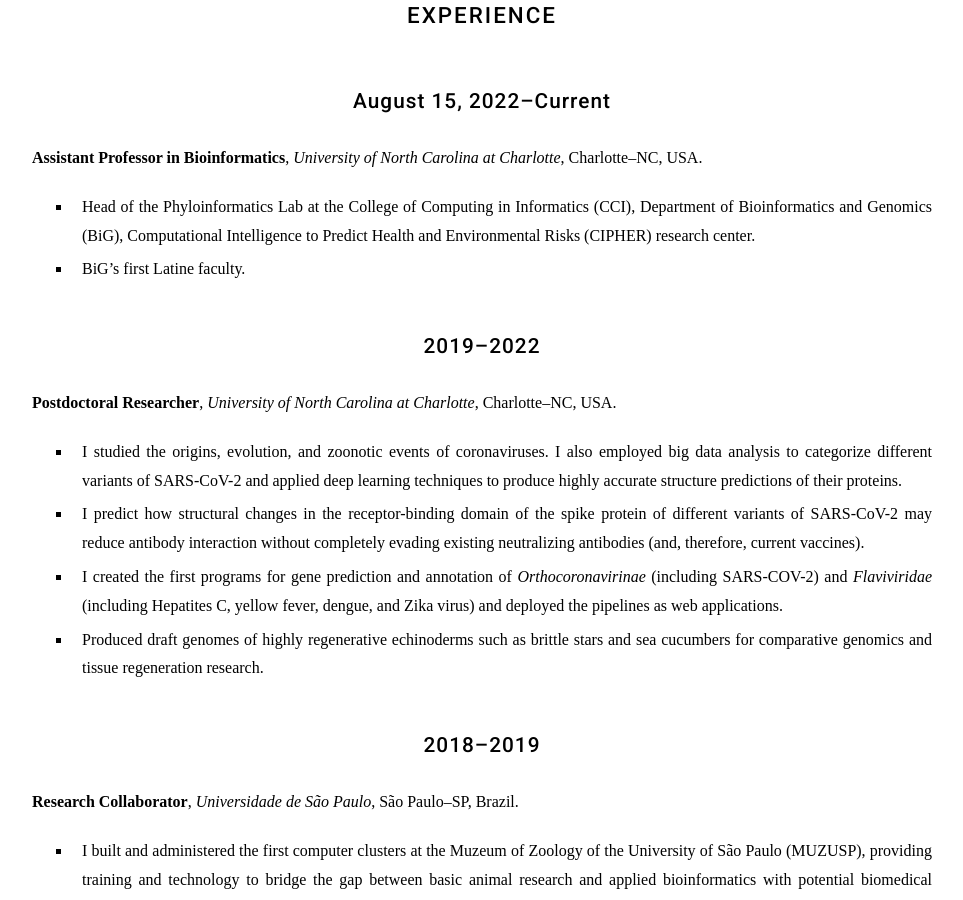
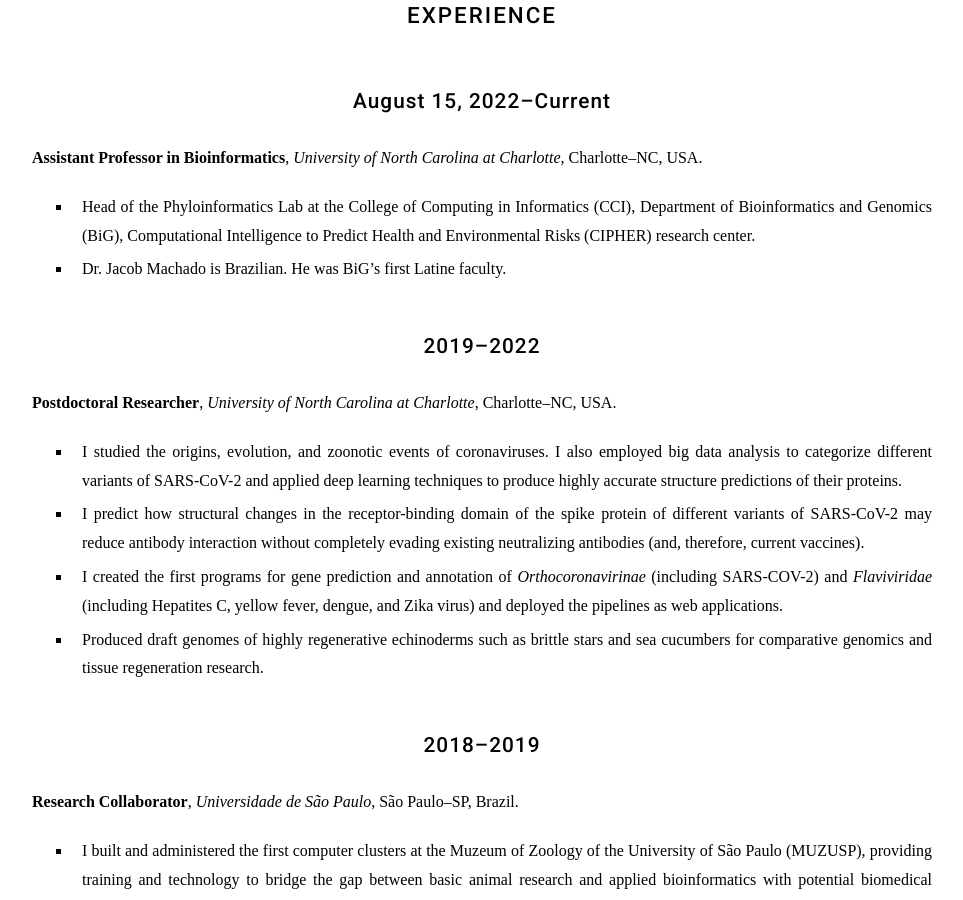
Before and after one commit to machadodj/machadodj.github.io, a Jekyll site: the page built from _members/Denis_Jacob_Machado.md, in a window 1280 px wide and 900 px high, scrolled down 2084 px. Shown: the whole window, without its empty margins (158-1121 px from the left). Built offline with Jekyll 4.4.1, drawn with Linux system fonts in a browser that asks for light colours; nearby versions of some CDN libraries; some web fonts are replaced.

Commit message:
Update Denis_Jacob_Machado.md

```diff
--- a/_members/Denis_Jacob_Machado.md
+++ b/_members/Denis_Jacob_Machado.md
@@ -66,7 +66,7 @@ Dr. Denis Jacob Machado is an assistant professor in bioinformatics at the Unive
 **Assistant Professor in Bioinformatics**, _University of North Carolina at Charlotte_, Charlotte--NC, USA.
 
 - Head of the Phyloinformatics Lab at the College of Computing in Informatics (CCI), Department of Bioinformatics and Genomics (BiG), Computational Intelligence to Predict Health and Environmental Risks (CIPHER) research center.
-- BiG's first Latine faculty.
+- Dr. Jacob Machado is Brazilian. He was BiG's first Latine faculty.
 
 ## 2019–2022
 
```
